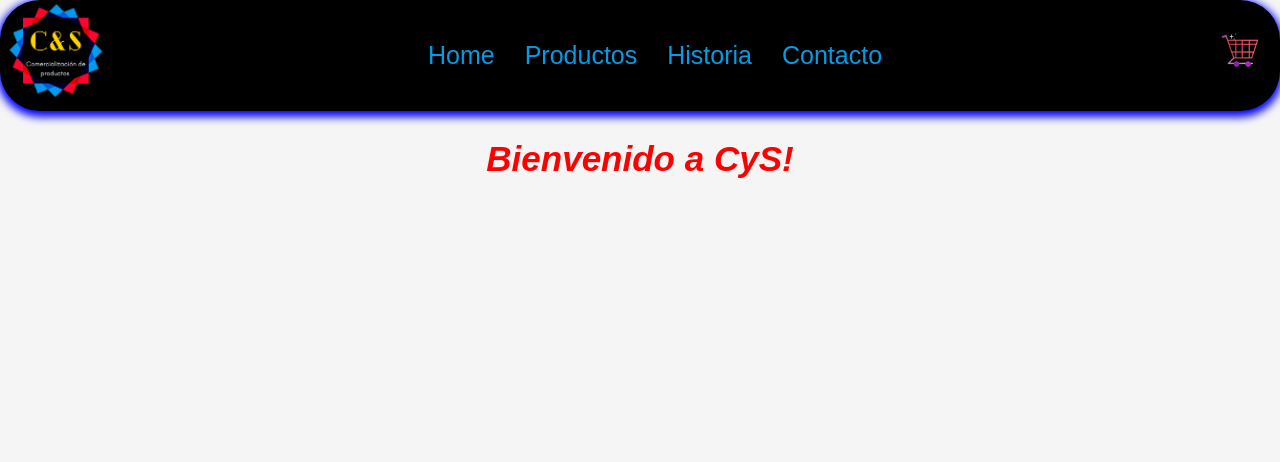
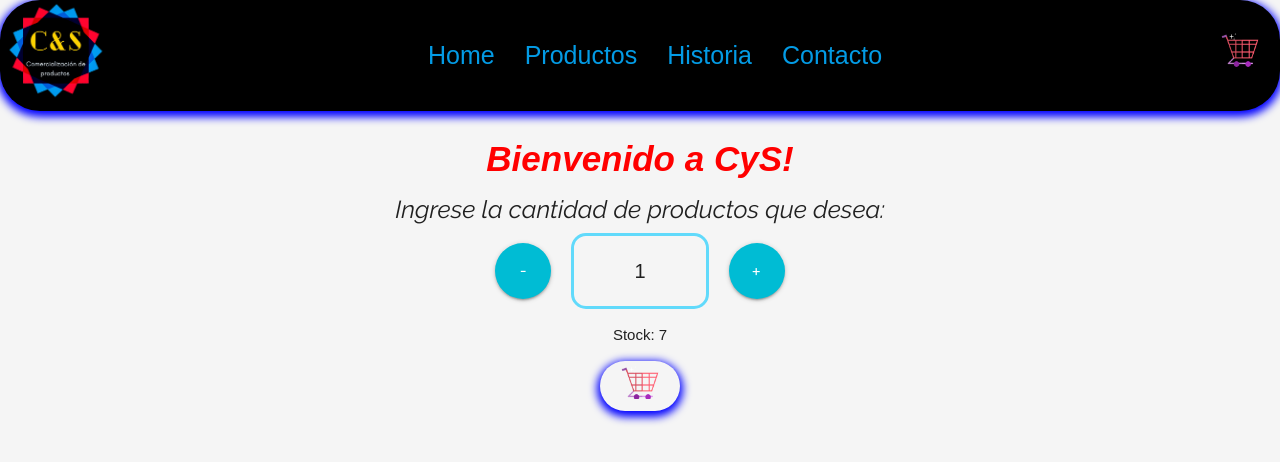
Before and after one commit to lucasgastaldi/cys, a React (Create React App) app: page / in a window 1280 px wide. Shown: the top 462 px of the page. Built offline with nearby package versions, Linux system fonts and the light colour scheme; a web font is replaced by a local one.

Commit message:
Add files via upload

```diff
--- /dev/null
+++ b/src/Components/ItemCount/ItemCount.js
@@ -0,0 +1,27 @@
+import {useState} from 'react'
+import carrito from '../Cart/carrito.png';
+
+export function ItemCount(props) {
+    const [count, setCount] = useState (props.initial)
+
+    const RestarItem = () => props.initial < count && setCount(count - 1)
+
+    const SumarItem = () => count < props.stock && setCount(count + 1)
+
+    return (
+        <div>
+            <h5 className="subtitulo">Ingrese la cantidad de productos que desea:</h5>
+            <div className='itemCount'>
+                <button className='btn-floating btn-large cyan pulse' onClick={RestarItem}>-</button>
+                <div className="contador">
+                    <p>{count}</p>
+                </div>
+                <button className='btn-floating btn-large cyan pulse' onClick={SumarItem}>+</button>
+            </div>
+            <p className="subtitulo__1">Stock: {props.stock}</p>
+            <div className="agregarAlCarrito">
+                <button className="waves-effect waves-teal btn-flat"><img src={carrito} height="40px" alt="carrito" /></button>
+            </div>
+        </div>
+    )
+}
--- a/src/Components/Items/ItemListContainer.js
+++ b/src/Components/Items/ItemListContainer.js
@@ -1,7 +1,10 @@
+import { ItemCount } from '../ItemCount/ItemCount'
+
 export const ItemListContainer = (props) => {
     return (
         <div>
             <h3 className="saludo">{props.greeting}</h3>
+            <ItemCount initial = {1} stock="7" />
         </div>
     )
 }
--- /dev/null
+++ b/src/Components/Nav/Navbar.js
@@ -0,0 +1,23 @@
+import logo from '../../images/CYS.png';
+import { CartWidget } from '../Cart/CartWidget'
+
+export const NavBar = () => {
+    return (
+        <header className="App-header">
+            <div>
+                <img src={logo} className="App-logo" alt="logo" />
+            </div>
+            <div>
+                <ul>
+                    <li><a>Home</a></li>
+                    <li><a>Productos</a></li>
+                    <li><a>Historia</a></li>
+                    <li><a>Contacto</a></li>
+                </ul>
+            </div>
+            <div className="App-cart">
+                <CartWidget />
+            </div>
+        </header>
+    );
+}
```
Also changed, not shown: src/Components/Cart/CartWidget.js (line endings or trailing spaces), 1 other file (tests, documents, lock files or other folders).
